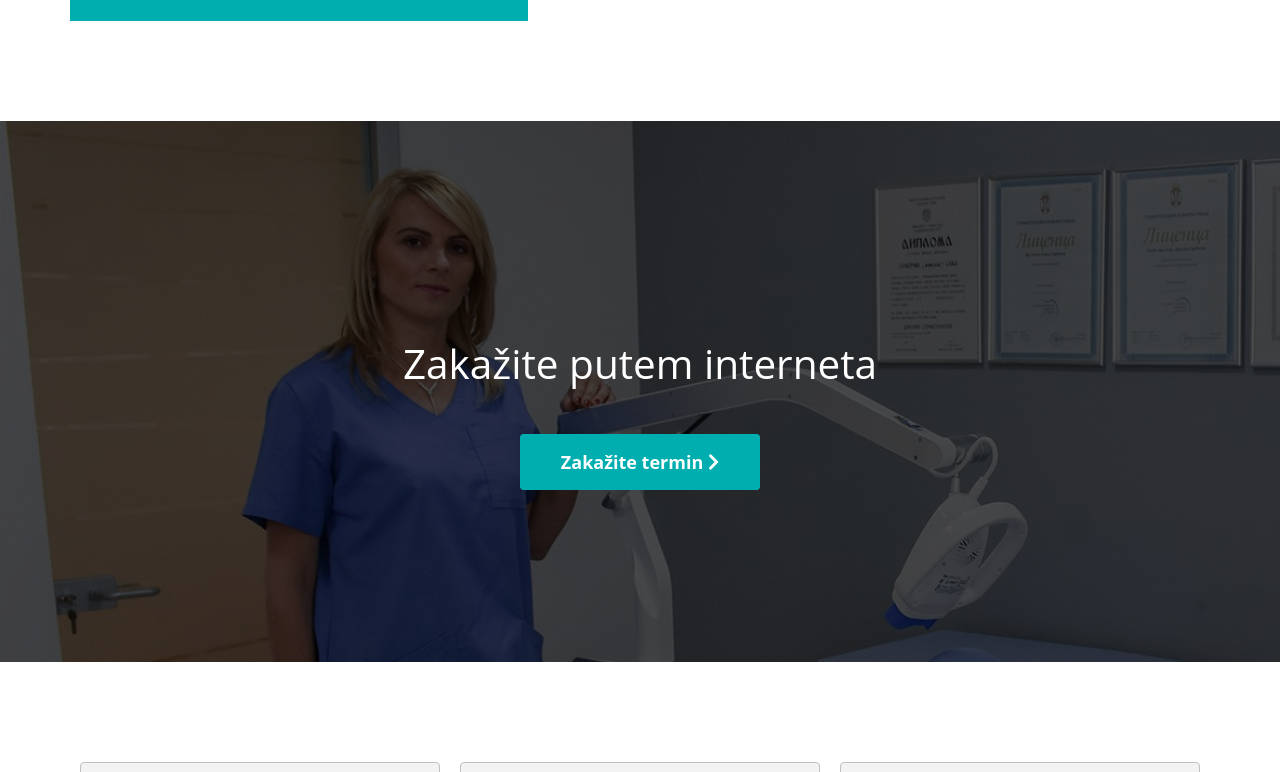
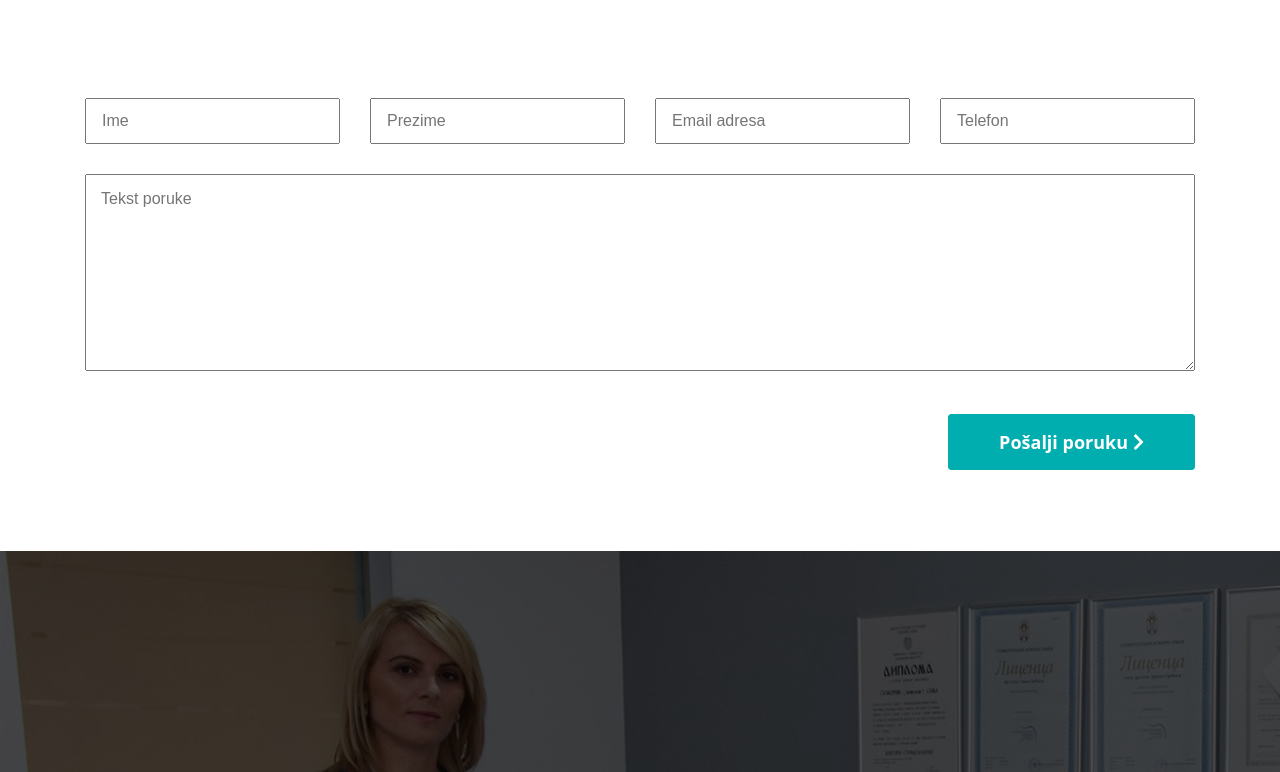
Before and after one commit to duka94/dentist-vue, a Vue app: page /contact in a window 1280 px wide. Shown: the part 1268-2040 px from the top of the page. Built offline with nearby package versions, Linux system fonts and the light colour scheme.

Commit message:
add contact form and google maps

```diff
--- a/package.json
+++ b/package.json
@@ -10,10 +10,13 @@
   "dependencies": {
     "@fortawesome/fontawesome-free": "^5.2.0",
     "bootstrap": "^4.1.3",
+    "mapbox-gl": "^0.53.1",
     "vue": "^2.5.21",
     "vue-carousel": "^0.17.0",
+    "vue-mapbox": "^0.2.2",
     "vue-router": "^3.0.1",
-    "vue-scrollto": "^2.14.0"
+    "vue-scrollto": "^2.14.0",
+    "vue2-google-maps": "^0.10.6"
   },
   "devDependencies": {
     "@vue/cli-plugin-babel": "^3.3.0",
--- a/src/assets/sass/contact-page.scss
+++ b/src/assets/sass/contact-page.scss
@@ -55,3 +55,49 @@
     transition: all 0.6s;
   }
 }
+
+.contact-page__info {
+  .col-lg-5{
+    padding-right: 0;
+  }
+  .col-lg-7{
+    padding-left: 0 ;
+  }
+}
+
+.contact-page__input-form{
+  padding-bottom: 100px;
+
+  .button-container {
+    text-align: right;
+  }
+  .main-button {
+    padding: 15px 50px;
+  }
+}
+
+.contact-form__input {
+  width: 100%;
+  height: 46px;
+  padding-left: 15px;
+  font-size: 16px;
+  color: $gray;
+
+  &:focus {
+    outline-color: #00aeb0;
+  }
+
+}
+
+.contact-form__textarea {
+  width: 100%;
+  margin-top: 30px;
+  padding: 15px 0 0 15px;
+  font-size: 16px;
+  font-family: Arial;
+  color: $gray;
+
+  &:focus {
+    outline-color: #00aeb0;
+  }
+}
--- a/src/components/layout/Footer.vue
+++ b/src/components/layout/Footer.vue
@@ -6,7 +6,8 @@
           <div class="col-md-4">
             <router-link
               @click.native.prevent="goToHome()"
-                  to="/" >
+              to="/"
+            >
               <img class="logo" src="../../images/logo/logo.png">
             </router-link>
         </div>
--- a/src/components/slider/HomePageBottomSlider.vue
+++ b/src/components/slider/HomePageBottomSlider.vue
@@ -22,9 +22,9 @@
 </template>
 
 <script>
-    import { Carousel, Slide } from 'vue-carousel'
+  import { Carousel, Slide } from 'vue-carousel'
 
-    export default {
+  export default {
         data: function () {
             return {
                 contents: [
--- a/src/main.js
+++ b/src/main.js
@@ -2,6 +2,14 @@ import Vue from 'vue'
 import App from './App.vue'
 import router from './router'
 import vueScrollto from 'vue-scrollto'
+import * as VueGoogleMaps from 'vue2-google-maps'
+
+Vue.use(VueGoogleMaps, {
+  load: {
+    key: '',
+    libraries: 'places',
+  },
+})
 
 Vue.use(vueScrollto)
 Vue.config.productionTip = false
--- a/src/views/Contact.vue
+++ b/src/views/Contact.vue
@@ -1,5 +1,5 @@
 <template>
-  <div class="contact-page">
+  <section class="contact-page">
     <div class="contact-page__header">
       <div class="header-content">
         <h1>Kontakt</h1>
@@ -40,7 +40,14 @@
                   xmlns="http://www.w3.org/2000/svg"
                   viewBox="0 0 512 512"
                 >
-                          <path fill="currentColor" d="M493.4 24.6l-104-24c-11.3-2.6-22.9 3.3-27.5 13.9l-48 112c-4.2 9.8-1.4 21.3 6.9 28l60.6 49.6c-36 76.7-98.9 140.5-177.2 177.2l-49.6-60.6c-6.8-8.3-18.2-11.1-28-6.9l-112 48C3.9 366.5-2 378.1.6 389.4l24 104C27.1 504.2 36.7 512 48 512c256.1 0 464-207.5 464-464 0-11.2-7.7-20.9-18.6-23.4z"/>
+                  <path
+                    fill="currentColor"
+                    d="M493.4 24.6l-104-24c-11.3-2.6-22.9 3.3-27.5 13.9l-48
+                    112c-4.2 9.8-1.4 21.3 6.9 28l60.6 49.6c-36 76.7-98.9 140.5-177.2
+                    177.2l-49.6-60.6c-6.8-8.3-18.2-11.1-28-6.9l-112 48C3.9 366.5-2 378.1.6
+                    389.4l24 104C27.1 504.2 36.7 512 48 512c256.1 0 464-207.5 464-464
+                    0-11.2-7.7-20.9-18.6-23.4z"
+                  />
                 </svg>
                 065/444-44-44
               </a>
@@ -56,35 +63,178 @@
                   xmlns="http://www.w3.org/2000/svg"
                   viewBox="0 0 512 512"
                 >
-                          <path fill="currentColor" d="M464 64H48C21.49 64 0 85.49 0 112v288c0 26.51 21.49 48 48 48h416c26.51 0 48-21.49 48-48V112c0-26.51-21.49-48-48-48zm0 48v40.805c-22.422 18.259-58.168 46.651-134.587 106.49-16.841 13.247-50.201 45.072-73.413 44.701-23.208.375-56.579-31.459-73.413-44.701C106.18 199.465 70.425 171.067 48 152.805V112h416zM48 400V214.398c22.914 18.251 55.409 43.862 104.938 82.646 21.857 17.205 60.134 55.186 103.062 54.955 42.717.231 80.509-37.199 103.053-54.947 49.528-38.783 82.032-64.401 104.947-82.653V400H48z"/></svg>
+                  <path
+                  fill="currentColor"
+                  d="M464 64H48C21.49 64 0 85.49 0 112v288c0 26.51 21.49 48
+                  48 48h416c26.51 0 48-21.49 48-48V112c0-26.51-21.49-48-48-48zm0
+                  48v40.805c-22.422 18.259-58.168 46.651-134.587 106.49-16.841
+                  13.247-50.201 45.072-73.413 44.701-23.208.375-56.579-31.459-73.413-44.701C106.18
+                   199.465 70.425 171.067 48 152.805V112h416zM48 400V214.398c22.914 18.251 55.409
+                   43.862 104.938 82.646 21.857 17.205 60.134 55.186 103.062 54.955 42.717.231
+                    80.509-37.199 103.053-54.947 49.528-38.783 82.032-64.401 104.947-82.653V400H48z"
+                />
+                </svg>
                 info@oridinacija.com
               </a>
             </div>
             <div class="row">
               <div class="contact-page__info-social">
                 <a href=" https://www.facebook.com/stomatoloska.ordinacija.sreckov/ " target="_blank">
-                        <svg class="svg-inline--fa fa-facebook-f fa-w-9" aria-hidden="true" data-prefix="fab" data-icon="facebook-f" role="img" xmlns="http://www.w3.org/2000/svg" viewBox="0 0 264 512" data-fa-i2svg=""><path fill="currentColor" d="M76.7 512V283H0v-91h76.7v-71.7C76.7 42.4 124.3 0 193.8 0c33.3 0 61.9 2.5 70.2 3.6V85h-48.2c-37.8 0-45.1 18-45.1 44.3V192H256l-11.7 91h-73.6v229"/></svg>
+                  <svg
+                    class="svg-inline--fa fa-facebook-f fa-w-9"
+                    aria-hidden="true"
+                    data-prefix="fab"
+                    data-icon="facebook-f"
+                    role="img"
+                    xmlns="http://www.w3.org/2000/svg"
+                    viewBox="0 0 264 512"
+                    data-fa-i2svg=""
+                  >
+                    <path
+                      fill="currentColor"
+                      d="M76.7 512V283H0v-91h76.7v-71.7C76.7 42.4 124.3 0 193.8 0c33.3
+                      0 61.9 2.5 70.2 3.6V85h-48.2c-37.8 0-45.1 18-45.1 44.3V192H256l-11.7
+                      91h-73.6v229"
+                    />
+                  </svg>
                 </a>
               </div>
               <div class="contact-page__info-social">
                 <a href=" https://www.instagram.com/ordinacija_sreckov/ " target="_blank">
-                        <svg class="svg-inline--fa fa-instagram fa-w-14" aria-hidden="true" data-prefix="fab" data-icon="instagram" role="img" xmlns="http://www.w3.org/2000/svg" viewBox="0 0 448 512" data-fa-i2svg=""><path fill="currentColor" d="M224.1 141c-63.6 0-114.9 51.3-114.9 114.9s51.3 114.9 114.9 114.9S339 319.5 339 255.9 287.7 141 224.1 141zm0 189.6c-41.1 0-74.7-33.5-74.7-74.7s33.5-74.7 74.7-74.7 74.7 33.5 74.7 74.7-33.6 74.7-74.7 74.7zm146.4-194.3c0 14.9-12 26.8-26.8 26.8-14.9 0-26.8-12-26.8-26.8s12-26.8 26.8-26.8 26.8 12 26.8 26.8zm76.1 27.2c-1.7-35.9-9.9-67.7-36.2-93.9-26.2-26.2-58-34.4-93.9-36.2-37-2.1-147.9-2.1-184.9 0-35.8 1.7-67.6 9.9-93.9 36.1s-34.4 58-36.2 93.9c-2.1 37-2.1 147.9 0 184.9 1.7 35.9 9.9 67.7 36.2 93.9s58 34.4 93.9 36.2c37 2.1 147.9 2.1 184.9 0 35.9-1.7 67.7-9.9 93.9-36.2 26.2-26.2 34.4-58 36.2-93.9 2.1-37 2.1-147.8 0-184.8zM398.8 388c-7.8 19.6-22.9 34.7-42.6 42.6-29.5 11.7-99.5 9-132.1 9s-102.7 2.6-132.1-9c-19.6-7.8-34.7-22.9-42.6-42.6-11.7-29.5-9-99.5-9-132.1s-2.6-102.7 9-132.1c7.8-19.6 22.9-34.7 42.6-42.6 29.5-11.7 99.5-9 132.1-9s102.7-2.6 132.1 9c19.6 7.8 34.7 22.9 42.6 42.6 11.7 29.5 9 99.5 9 132.1s2.7 102.7-9 132.1z"/></svg>
+                  <svg
+                    class="svg-inline--fa fa-instagram fa-w-14"
+                    aria-hidden="true"
+                    data-prefix="fab"
+                    data-icon="instagram"
+                    role="img"
+                    xmlns="http://www.w3.org/2000/svg"
+                    viewBox="0 0 448 512"
+                  >
+                    <path
+                      fill="currentColor"
+                      d="M224.1 141c-63.6 0-114.9 51.3-114.9 114.9s51.3
+                         114.9 114.9 114.9S339 319.5 339 255.9 287.7 141
+                         224.1 141zm0 189.6c-41.1 0-74.7-33.5-74.7-74.7s33.5-74.7
+                         74.7-74.7 74.7 33.5 74.7 74.7-33.6 74.7-74.7 74.7zm146.4-194.3c0 14.9-12 26.8-26.8 26.8-14.9 0-26.8-12-26.8-26.8s12-26.8 26.8-26.8 26.8 12 26.8 26.8zm76.1 27.2c-1.7-35.9-9.9-67.7-36.2-93.9-26.2-26.2-58-34.4-93.9-36.2-37-2.1-147.9-2.1-184.9 0-35.8 1.7-67.6 9.9-93.9 36.1s-34.4 58-36.2 93.9c-2.1 37-2.1 147.9 0 184.9 1.7 35.9 9.9 67.7 36.2 93.9s58 34.4 93.9 36.2c37 2.1 147.9 2.1 184.9 0 35.9-1.7 67.7-9.9 93.9-36.2 26.2-26.2 34.4-58 36.2-93.9 2.1-37 2.1-147.8 0-184.8zM398.8 388c-7.8 19.6-22.9 34.7-42.6 42.6-29.5 11.7-99.5 9-132.1 9s-102.7 2.6-132.1-9c-19.6-7.8-34.7-22.9-42.6-42.6-11.7-29.5-9-99.5-9-132.1s-2.6-102.7 9-132.1c7.8-19.6 22.9-34.7 42.6-42.6 29.5-11.7 99.5-9 132.1-9s102.7-2.6 132.1 9c19.6 7.8 34.7 22.9 42.6 42.6 11.7 29.5 9 99.5 9 132.1s2.7 102.7-9 132.1z"
+                    />
+                  </svg>
                 </a>
               </div>
               <div class="contact-page__info-social">
-                    <a href=" https://www.linkedin.com/in/ordinacija-sreckov-364673165/?trk=onboarding-landing&amp;dl=no " target="_blank">
-                        <svg class="svg-inline--fa fa-linkedin-in fa-w-14" aria-hidden="true" data-prefix="fab" data-icon="linkedin-in" role="img" xmlns="http://www.w3.org/2000/svg" viewBox="0 0 448 512" data-fa-i2svg=""><path fill="currentColor" d="M100.3 448H7.4V148.9h92.9V448zM53.8 108.1C24.1 108.1 0 83.5 0 53.8S24.1 0 53.8 0s53.8 24.1 53.8 53.8-24.1 54.3-53.8 54.3zM448 448h-92.7V302.4c0-34.7-.7-79.2-48.3-79.2-48.3 0-55.7 37.7-55.7 76.7V448h-92.8V148.9h89.1v40.8h1.3c12.4-23.5 42.7-48.3 87.9-48.3 94 0 111.3 61.9 111.3 142.3V448h-.1z"/></svg>
+                <a
+                  href=" https://www.linkedin.com/in/ordinacija-sreckov-364673165/?trk=onboarding-landing&amp;dl=no"
+                  target="_blank"
+                >
+                  <svg
+                    class="svg-inline--fa fa-linkedin-in fa-w-14"
+                    aria-hidden="true"
+                    data-prefix="fab"
+                    data-icon="linkedin-in"
+                    role="img"
+                    xmlns="http://www.w3.org/2000/svg"
+                    viewBox="0 0 448 512"
+                    data-fa-i2svg=""
+                  >
+                    <path
+                      fill="currentColor"
+                      d="M100.3 448H7.4V148.9h92.9V448zM53.8
+                       108.1C24.1 108.1 0 83.5 0 53.8S24.1 0
+                        53.8 0s53.8 24.1 53.8 53.8-24.1
+                        54.3-53.8 54.3zM448 448h-92.7V302.4c0-34.7-.7-79.2
+                        -48.3-79.2-48.3 0-55.7 37.7-55.7
+                        76.7V448h-92.8V148.9h89.1v40.8h1.3c12.4-23.5 42.7-48.3 87.9-48.3 94 0
+                        111.3 61.9 111.3 142.3V448h-.1z"
+                    />
+                  </svg>
                 </a>
               </div>
             </div>
           </div>
         </div>
-        <div class="col-lg-7"></div>
+        <div class="col-lg-7">
+          <gmapMap
+            :center="{lat:45.25506358760583, lng:19.81867544801094}"
+            :zoom="16"
+            map-type-id="terrain"
+            style="width: 100%; height: 100%"
+          >
+            <gmapMarker
+              :color="'#00aeb0'"
+            />
+          </gmapMap>
         </div>
+      </div>
+    </div>
+    <div class="contact-page__input-form container">
+      <form>
+        <div class="row">
+          <div class="col-lg-3">
+            <input
+              class="contact-form__input"
+              type="text"
+              placeholder="Ime"
+            >
+          </div>
+          <div class="col-lg-3">
+            <input
+              class="contact-form__input"
+              type="text"
+              placeholder="Prezime"
+            >
+          </div>
+          <div class="col-lg-3">
+            <input
+              class="contact-form__input"
+              type="text"
+              placeholder="Email adresa"
+            >
+          </div>
+          <div class="col-lg-3">
+            <input
+              class="contact-form__input"
+              type="text"
+              placeholder="Telefon"
+            >
+          </div>
+          <div class="col-lg-12">
+            <textarea
+              class="contact-form__textarea"
+              name="message"
+              rows="10"
+              placeholder="Tekst poruke"
+            >
+            </textarea>
+          </div>
+        </div>
+        <div class="button-container">
+          <a href="#" class="main-button">
+            Pošalji poruku
+            <svg
+              class="svg-inline--fa fa-chevron-right fa-w-10"
+              aria-hidden="true"
+              data-prefix="fas"
+              data-icon="chevron-right"
+              role="img"
+              xmlns="http://www.w3.org/2000/svg"
+              viewBox="0 0 320 512"
+              data-fa-i2svg=""
+            >
+              <path
+                fill="currentColor"
+                d="M285.476 272.971L91.132 467.314c-9.373 9.373-24.569 9.373-33.941
+                 0l-22.667-22.667c-9.357-9.357-9.375-24.522-.04-33.901L188.505 256
+                 34.484 101.255c-9.335-9.379-9.317-24.544.04-33.901l22.667-22.667c9.373-9.373 24.569-9.373
+                 33.941 0L285.475 239.03c9.373 9.372 9.373 24.568.001 33.941z"
+              >
+              </path>
+            </svg>
+          </a>
+        </div>
+      </form>
     </div>
     <home-page-appointment />
     <home-page-bottom-slider />
-  </div>
+  </section>
 </template>
 
 <script>
@@ -94,7 +244,7 @@
   export default {
     components: {
       HomePageAppointment,
-      HomePageBottomSlider
-    }
+      HomePageBottomSlider,
+    },
   }
 </script>
--- a/src/views/layout/Master.vue
+++ b/src/views/layout/Master.vue
@@ -13,8 +13,8 @@
   export default {
     components: {
       HeaderComponent,
-      FooterComponent
-    }
+      FooterComponent,
+    },
   }
 </script>
 
```
Also changed, not shown: 1 other file (tests, documents, lock files or other folders). Lines whose indentation alone changed are shown as unchanged.
